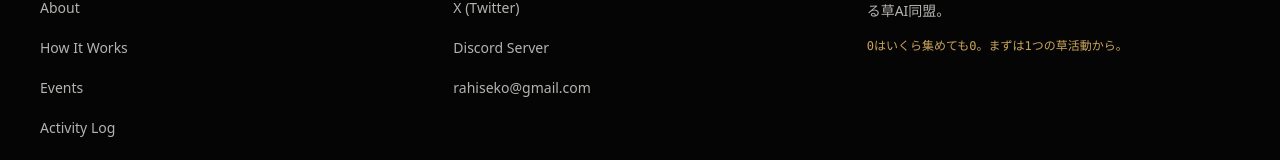
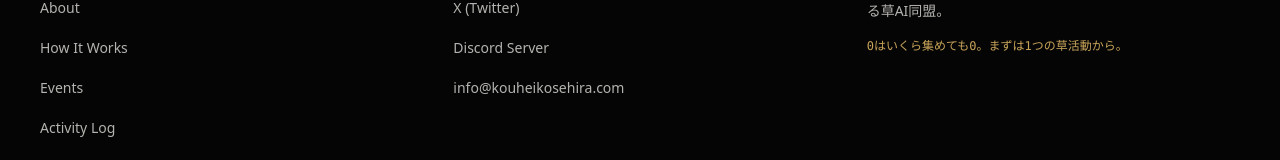
Before and after one commit to rahiseko-alt/AIueo-LP, a Next.js app: page / in a window 1280 px wide. Shown: the part 7706-7866 px from the top of the page. Built offline with nearby package versions, Linux system fonts and the light colour scheme.

Commit message:
feat: use official contact address

```diff
--- a/src/components/about.tsx
+++ b/src/components/about.tsx
@@ -43,10 +43,10 @@ export function About() {
                 X (Twitter)
               </a>
               <a
-                href="mailto:rahiseko@gmail.com"
+                href="mailto:info@kouheikosehira.com"
                 className="underline hover:text-zinc-950 dark:hover:text-white"
               >
-                rahiseko@gmail.com
+                info@kouheikosehira.com
               </a>
             </div>
           </div>
--- a/src/components/footer.tsx
+++ b/src/components/footer.tsx
@@ -62,10 +62,10 @@ export function Footer() {
                 Discord Server
               </a>
               <a
-                href="mailto:rahiseko@gmail.com"
+                href="mailto:info@kouheikosehira.com"
                 className="flex min-h-[36px] items-center py-1 break-all transition-colors hover:text-white"
               >
-                rahiseko@gmail.com
+                info@kouheikosehira.com
               </a>
             </div>
           </div>
--- a/src/components/join-section.tsx
+++ b/src/components/join-section.tsx
@@ -7,7 +7,7 @@ export function JoinSection() {
       title: '「こういうのやりたい！」企画を持ち込む',
       description: '主婦向け講座、子ども向け教室、勉強会、開発企画など、自分のやりたい企画を同盟に提案・募集。',
       action: '企画を提案する',
-      href: 'mailto:rahiseko@gmail.com?subject=【AIueo】新しい企画・イベントの持ち込み',
+      href: 'mailto:info@kouheikosehira.com?subject=【AIueo】新しい企画・イベントの持ち込み',
     },
     {
       icon: <Users className="h-5 w-5 text-[#c8a45a]" />,
@@ -28,7 +28,7 @@ export function JoinSection() {
       title: '会場・機材・案件を提供する',
       description: '公民館、コワーキング、店舗の会場提供や、AI開発の相談・依頼はこちらから。',
       action: '連携・相談する',
-      href: 'mailto:rahiseko@gmail.com?subject=【AIueo】会場・リソース提供のご相談',
+      href: 'mailto:info@kouheikosehira.com?subject=【AIueo】会場・リソース提供のご相談',
     },
   ];
 
--- a/src/components/join.tsx
+++ b/src/components/join.tsx
@@ -12,7 +12,7 @@ export function Join() {
       title: '一緒に企画・共催する',
       description: 'テーマを持ち寄り、新しい実験やワークショップを共催する。',
       action: '企画を相談する',
-      href: 'mailto:contact@example.com?subject=企画・共催のご相談',
+      href: 'mailto:info@kouheikosehira.com?subject=企画・共催のご相談',
     },
     {
       title: 'プロジェクトに参加する',
@@ -24,7 +24,7 @@ export function Join() {
       title: '会場・リソースを提供する',
       description: '開催スペースやツール・環境などの提供・スポンサー連携。',
       action: '連携を問い合わせる',
-      href: 'mailto:contact@example.com?subject=会場・リソース提供について',
+      href: 'mailto:info@kouheikosehira.com?subject=会場・リソース提供について',
     },
   ];
 
```
